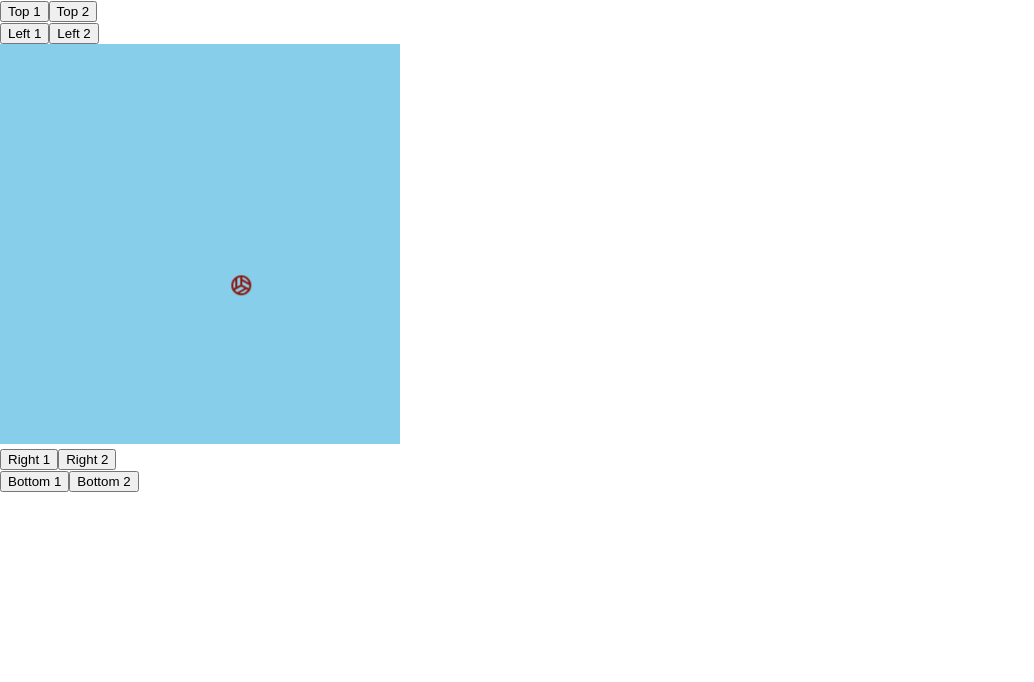
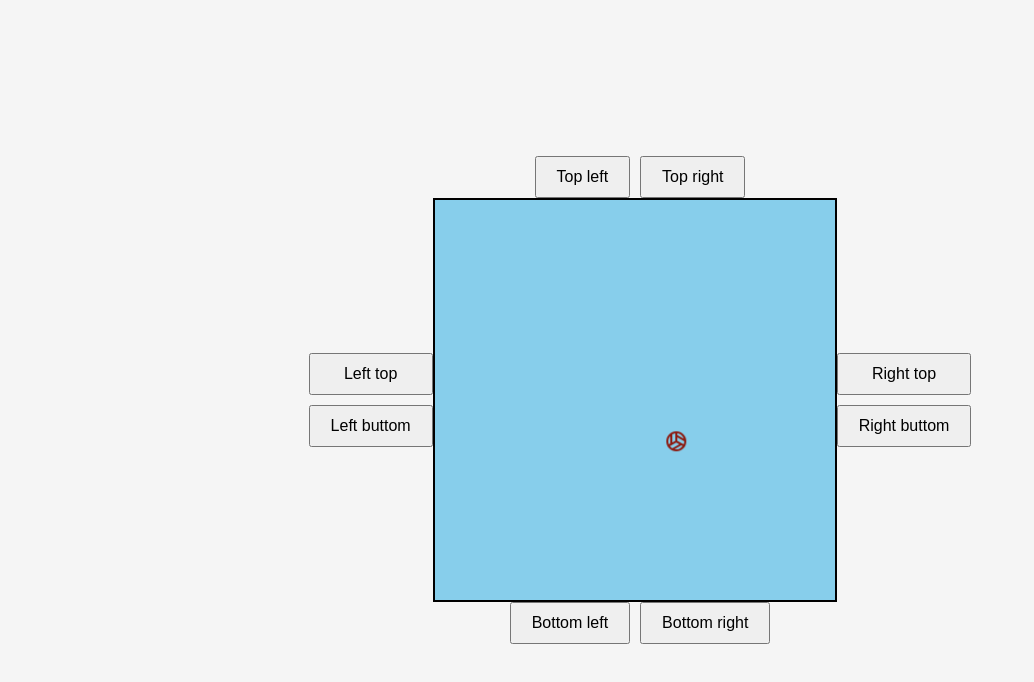
Before and after one commit to shuva9800/ballGame, a React (Create React App) app: page / in a window 1280 px wide. Shown: the top 682 px of the page, without its empty margins (0-1034 px from the left). Built offline with nearby package versions, Linux system fonts and the light colour scheme; no server answers; the HTML template or start-up script is replaced by a standard one.

Commit message:
shift server.js in another folder

```diff
--- a/package.json
+++ b/package.json
@@ -6,8 +6,6 @@
     "@testing-library/jest-dom": "^5.17.0",
     "@testing-library/react": "^13.4.0",
     "@testing-library/user-event": "^13.5.0",
-    "cors": "^2.8.5",
-    "express": "^4.19.2",
     "phaser": "^3.80.1",
     "react": "^18.3.1",
     "react-dom": "^18.3.1",
--- a/src/App.css
+++ b/src/App.css
@@ -38,22 +38,71 @@
 } */
 
 
-.admin-page, .guest-page {
+/* App.css */
+
+.container {
   display: flex;
-  justify-content: space-between;
+  flex-direction: column;
   align-items: center;
+  justify-content: center;
   height: 100vh;
-  padding: 20px;
+  background-color: #f5f5f5;
 }
 
-.button-grid {
-  display: grid;
-  grid-template-columns: 1fr 1fr;
+.content {
+  display: flex;
+  align-items: center;
+}
+
+.button-container {
+  display: flex;
+  flex-direction: column;
   gap: 10px;
 }
 
-.button-grid button {
-  width: 100px;
-  height: 50px;
+.button-container.top,
+.button-container.bottom {
+  flex-direction: row;
+  justify-content: center;
+}
+
+.button-container.left,
+.button-container.right {
+  flex-direction: column;
+  justify-content: center;
+}
+
+.button-container button {
+  padding: 10px 20px;
   font-size: 16px;
+  cursor: pointer;
 }
+
+#phaser-game {
+  position: relative;
+  width: 400px;
+  height: 400px;
+  background-color: #87CEEB;
+  border: 2px solid #000;
+}
+
+.button-presses {
+  margin-top: 20px;
+}
+
+.button-presses h3 {
+  margin-bottom: 10px;
+}
+
+.button-presses ul {
+  list-style-type: none;
+  padding: 0;
+}
+
+.button-presses li {
+  background: #fff;
+  border: 1px solid #ddd;
+  margin-bottom: 5px;
+  padding: 5px;
+  border-radius: 4px;
+}
--- a/src/components/AdminPage.js
+++ b/src/components/AdminPage.js
@@ -1,50 +1,11 @@
-// AdminPage.js
-// import React from 'react';
-// import '../App.css';
-// import PhaserGame from './PhaserGame';
-// import io from 'socket.io-client';
 
-// const socket = io('http://localhost:4000'); // Connect to the Socket.io server
 
-// function AdminPage() {
-//     const handleButtonClick = (direction) => {
-//         PhaserGame.moveBall(direction);
-//         socket.emit('buttonPress', direction); // Emit button press to the server
-//     };
-
-//     return (
-//         <div className="container">
-//             <div className="button-container top">
-//                 <button onClick={() => handleButtonClick('top-left')}>Top 1</button>
-//                 <button onClick={() => handleButtonClick('top-right')}>Top 2</button>
-//             </div>
-//             <div className="content">
-//                 <div className="button-container left">
-//                     <button onClick={() => handleButtonClick('left-top')}>Left 1</button>
-//                     <button onClick={() => handleButtonClick('left-bottom')}>Left 2</button>
-//                 </div>
-//                 <PhaserGame />
-//                 <div className="button-container right">
-//                     <button onClick={() => handleButtonClick('right-top')}>Right 1</button>
-//                     <button onClick={() => handleButtonClick('right-bottom')}>Right 2</button>
-//                 </div>
-//             </div>
-//             <div className="button-container bottom">
-//                 <button onClick={() => handleButtonClick('bottom-left')}>Bottom 1</button>
-//                 <button onClick={() => handleButtonClick('bottom-right')}>Bottom 2</button>
-//             </div>
-//         </div>
-//     );
-// }
-
-// export default AdminPage;
-// AdminPage.js
 import React from 'react';
 import '../App.css';
 import PhaserGame from './PhaserGame';
 import io from 'socket.io-client';
 
-const socket = io('http://localhost:4000'); // Connect to the Socket.io server
+const socket = io('https://gameappbackend.onrender.com'); // Connect to the Socket.io server
 
 function AdminPage() {
     const handleButtonClick = (direction) => {
@@ -55,23 +16,23 @@ function AdminPage() {
     return (
         <div className="container">
             <div className="button-container top">
-                <button onClick={() => handleButtonClick('top-left')}>Top 1</button>
-                <button onClick={() => handleButtonClick('top-right')}>Top 2</button>
+                <button onClick={() => handleButtonClick('top-left')}>Top left</button>
+                <button onClick={() => handleButtonClick('top-right')}>Top right</button>
             </div>
             <div className="content">
                 <div className="button-container left">
-                    <button onClick={() => handleButtonClick('left-top')}>Left 1</button>
-                    <button onClick={() => handleButtonClick('left-bottom')}>Left 2</button>
+                    <button onClick={() => handleButtonClick('left-top')}>Left top</button>
+                    <button onClick={() => handleButtonClick('left-bottom')}>Left buttom</button>
                 </div>
                 <PhaserGame />
                 <div className="button-container right">
-                    <button onClick={() => handleButtonClick('right-top')}>Right 1</button>
-                    <button onClick={() => handleButtonClick('right-bottom')}>Right 2</button>
+                    <button onClick={() => handleButtonClick('right-top')}>Right top</button>
+                    <button onClick={() => handleButtonClick('right-bottom')}>Right buttom</button>
                 </div>
             </div>
             <div className="button-container bottom">
-                <button onClick={() => handleButtonClick('bottom-left')}>Bottom 1</button>
-                <button onClick={() => handleButtonClick('bottom-right')}>Bottom 2</button>
+                <button onClick={() => handleButtonClick('bottom-left')}>Bottom left</button>
+                <button onClick={() => handleButtonClick('bottom-right')}>Bottom right</button>
             </div>
         </div>
     );
--- a/src/components/GuestPage.js
+++ b/src/components/GuestPage.js
@@ -2,7 +2,7 @@ import React, { useEffect, useState } from 'react';
 import PhaserGame from './PhaserGame';
 import io from 'socket.io-client';
 
-const socket = io('http://localhost:4000'); // Connect to the Socket.io server
+const socket = io('https://gameappbackend.onrender.com'); // Connect to the Socket.io server
 
 function GuestPage() {
     const [buttonPresses, setButtonPresses] = useState([]);
@@ -25,7 +25,7 @@ function GuestPage() {
                 <h3>Button Presses:</h3>
                 <ul>
                     {buttonPresses.map((press, index) => (
-                        <li key={index}>{press}</li>
+                        <span key={index}>{press}   ,</span>
                     ))}
                 </ul>
             </div>
--- a/src/components/PhaserGame.js
+++ b/src/components/PhaserGame.js
@@ -1,106 +1,10 @@
-// PhaserGame.js
-// import React, { useEffect } from 'react';
-// import Phaser from 'phaser';
-// import io from 'socket.io-client';
-
-// const socket = io('http://localhost:4000'); // Connect to the Socket.io server
-
-// function PhaserGame() {
-//     useEffect(() => {
-//         const config = {
-//             type: Phaser.AUTO,
-//             width: 400,
-//             height: 400,
-//             backgroundColor: '#87CEEB',
-//             parent: 'phaser-game',
-//             physics: {
-//                 default: 'arcade',
-//                 arcade: {
-//                     gravity: { y: 0 },
-//                     debug: false,
-//                 },
-//             },
-//             scene: {
-//                 preload: preload,
-//                 create: create,
-//                 update: update,
-//             },
-//         };
-
-//         const game = new Phaser.Game(config);
-//         let ball;
-
-//         function preload() {
-//             this.load.image('ball', 'ball.svg');
-//         }
-
-//         function create() {
-//             ball = this.physics.add.image(200, 200, 'ball');
-//             ball.setCollideWorldBounds(true);
-//             ball.setBounce(1, 1);
-//             ball.setVelocity(200, 200);
-//         }
-
-//         function update() {
-//             // No additional logic needed here for now
-//         }
-
-//         PhaserGame.moveBall = function (direction) {
-//             const speed = 200;
-//             switch (direction) {
-//                 case 'top-left':
-//                     ball.setVelocity(-speed, -speed);
-//                     break;
-//                 case 'top-right':
-//                     ball.setVelocity(speed, -speed);
-//                     break;
-//                 case 'bottom-left':
-//                     ball.setVelocity(-speed, speed);
-//                     break;
-//                 case 'bottom-right':
-//                     ball.setVelocity(speed, speed);
-//                     break;
-//                 case 'left-top':
-//                     ball.setVelocity(-speed, -speed / 2);
-//                     break;
-//                 case 'left-bottom':
-//                     ball.setVelocity(-speed, speed / 2);
-//                     break;
-//                 case 'right-top':
-//                     ball.setVelocity(speed, -speed / 2);
-//                     break;
-//                 case 'right-bottom':
-//                     ball.setVelocity(speed, speed / 2);
-//                     break;
-//                 default:
-//                     ball.setVelocity(0, 0);
-//                     break;
-//             }
-//         };
-
-//         // Listen for button press events from the server
-//         socket.on('buttonPress', (direction) => {
-//             PhaserGame.moveBall(direction);
-//         });
-
-//         return () => {
-//             game.destroy(true);
-//         };
-//     }, []);
-
-//     return <div id="phaser-game"></div>;
-// }
-
-// export default PhaserGame;
-
-
 
 // PhaserGame.js
 import React, { useEffect } from 'react';
 import Phaser from 'phaser';
 import io from 'socket.io-client';
 
-const socket = io('http://localhost:4000'); // Connect to the Socket.io server
+const socket = io('https://gameappbackend.onrender.com'); // Connect to the Socket.io server
 
 function PhaserGame() {
     useEffect(() => {
```
Also changed, not shown: server.js (deleted, +0 -34 lines), 1 other file (tests, documents, lock files or other folders).
